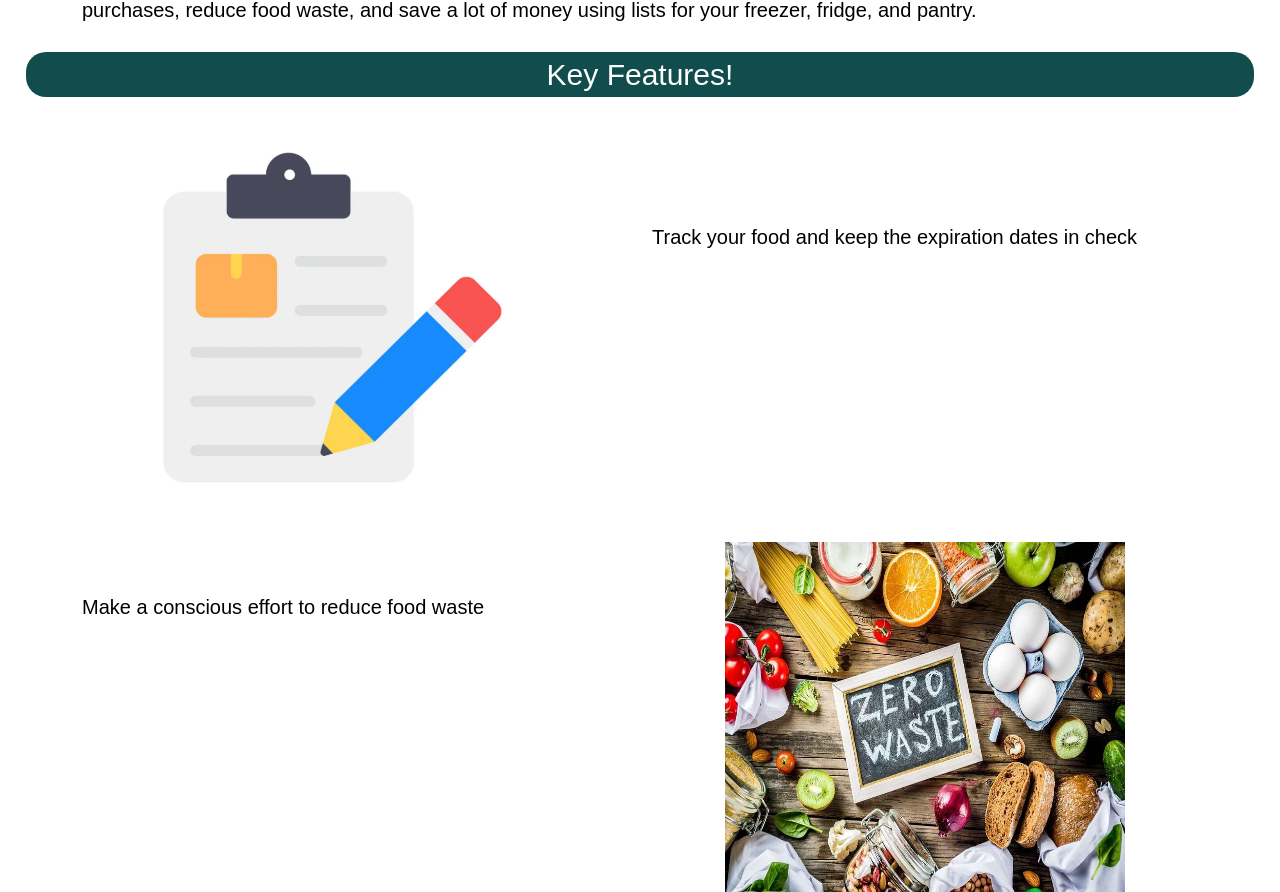
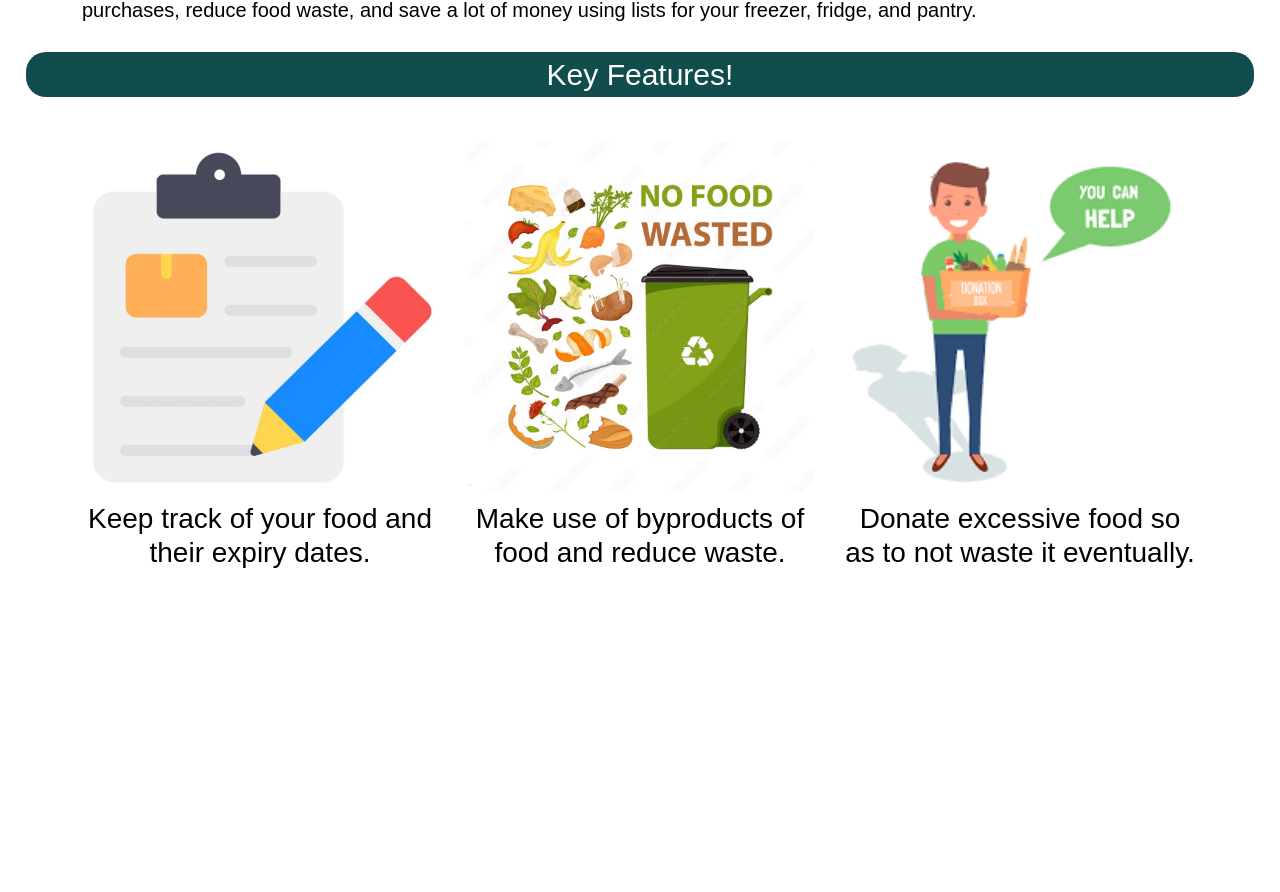
Before and after one commit to AaryaDevnani/Reus, a React (Create React App) app in the folder frontend/: page / in a window 1280 px wide. Shown: the part 1620-2512 px from the top of the page. After the commit the page ends 2219 px from the top, so only its background shows below. Built offline with nearby package versions, Linux system fonts and the light colour scheme.

Commit message:
home page final changes

```diff
--- a/frontend/src/components/Home.js
+++ b/frontend/src/components/Home.js
@@ -7,7 +7,8 @@ import home_img5 from '../images/home_img5.png';
 import home_img6 from '../images/home_img6.png';
 import home_img7 from '../images/home_img7.jpg';
 import reduce from '../images/reduce.jpg';
-// import reduce_r from '..images/reduce_r.png';
+import no_waste from '../images/no_waste.jpg';
+import donation from '../images/donation.png';
 
 
 function Home() {
@@ -84,28 +85,19 @@ function Home() {
         </Container>
 
         <p className='heh2'>Key Features!</p>
-        <Container>
+        <Container className='ft'>
                 <Row>
-                        <Col sm={6}>
-                                <img className='image' src={home_img6} alt="" />
+                        <Col sm={4}>
+                                <img className='image3' src={home_img6} alt="" />
+                                <h3 className='feat'>Keep track of your food and their expiry dates.</h3>
                         </Col>
-
-                        <Col sm={6}>
-                        <h5 className='text2'>Track your food and keep the expiration dates in check</h5>
+                        <Col sm={4}>
+                                <img className='image3' src={no_waste} alt="" />
+                                <h3 className='feat'>Make use of byproducts of food and reduce waste.</h3>
                         </Col>
-                </Row>
-        </Container>
-
-        <Container>
-                <Row>
-                        <Col sm={6}>
-                                <h5 className='text2'>
-                                Make a conscious effort to reduce food waste
-                                </h5>
-                        </Col>
-
-                        <Col sm={6}>
-                                <img className='image2' src={home_img7} alt="" />
+                        <Col sm={4}>
+                                <img className='image3' src={donation} alt="" />
+                                <h3 className='feat'>Donate excessive food so as to not waste it eventually.</h3>
                         </Col>
                 </Row>
         </Container>
--- a/frontend/src/components/styles/Home.css
+++ b/frontend/src/components/styles/Home.css
@@ -25,6 +25,12 @@
     height: 350px;
     margin-top: 50px;
    }
+   .image3{
+    width: 350px;
+   height: 350px;
+   margin-top: 20px;
+   /* margin-left: -50px; */
+ }
    .header{
      color: #006400;
      font-size: 50px !important;
@@ -99,3 +105,17 @@
   color: white;
   margin-left: -100px;
 }
+.ft{
+  /* margin-left: 20px; */
+  margin-bottom: 20px;
+}
+.feat{
+  /* border-radius: 20px !important; */
+  /* background: #114D4D; */
+  color: black;
+  /* margin: 2%; */
+  margin-bottom: 10px;
+  margin-top: 10px;
+  /* margin-right: 20px;
+  margin-left: -5px; */
+}
```
Also changed, not shown: frontend/src/images/donation.png (added), frontend/src/images/no_waste.jpg (added).
